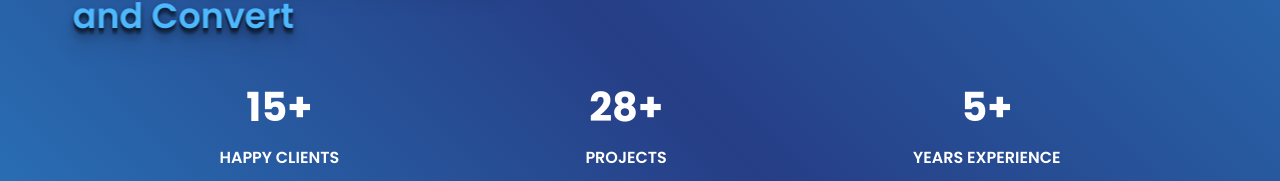
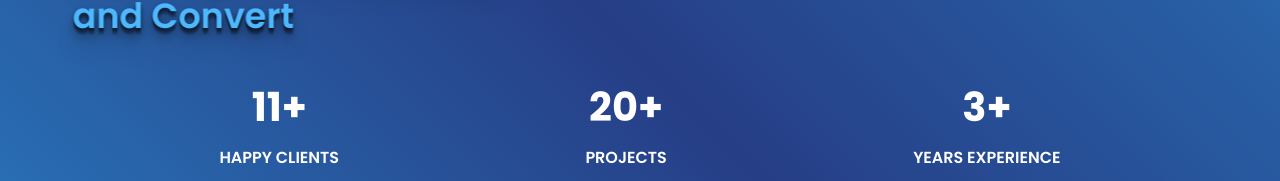
Before and after one commit to BhajanHP/SUJITH_PROJECT, a React (Create React App) app in the folder myapp/: page / in a window 1280 px wide. Shown: the part 236-417 px from the top of the page. Built offline with nearby package versions, Linux system fonts and the light colour scheme.

Commit message:
latest changes

```diff
--- a/myapp/src/components/AboutUs.js
+++ b/myapp/src/components/AboutUs.js
@@ -1,20 +1,45 @@
-import React from "react";
+import React, { useEffect, useState } from "react";
 import "../App.css";
+
+function Counter({ end, suffix }) {
+  const [count, setCount] = useState(0);
+
+  useEffect(() => {
+    let start = 0;
+    const duration = 2000; // 2 seconds
+    const stepTime = Math.abs(Math.floor(duration / end));
+
+    const timer = setInterval(() => {
+      start += 1;
+      setCount(start);
+      if (start === end) clearInterval(timer);
+    }, stepTime);
+
+    return () => clearInterval(timer);
+  }, [end]);
+
+  return (
+    <h2>
+      {count}
+      {suffix}
+    </h2>
+  );
+}
 
 function AboutUs() {
   return (
     <div className="about-section">
       <div className="about-stats">
         <div>
-          <h2>15+</h2>
+          <Counter end={15} suffix="+" />
           <p>HAPPY CLIENTS</p>
         </div>
         <div>
-          <h2>28+</h2>
+          <Counter end={28} suffix="+" />
           <p>PROJECTS</p>
         </div>
         <div>
-          <h2>5+</h2>
+          <Counter end={5} suffix="+" />
           <p>YEARS EXPERIENCE</p>
         </div>
       </div>
```
